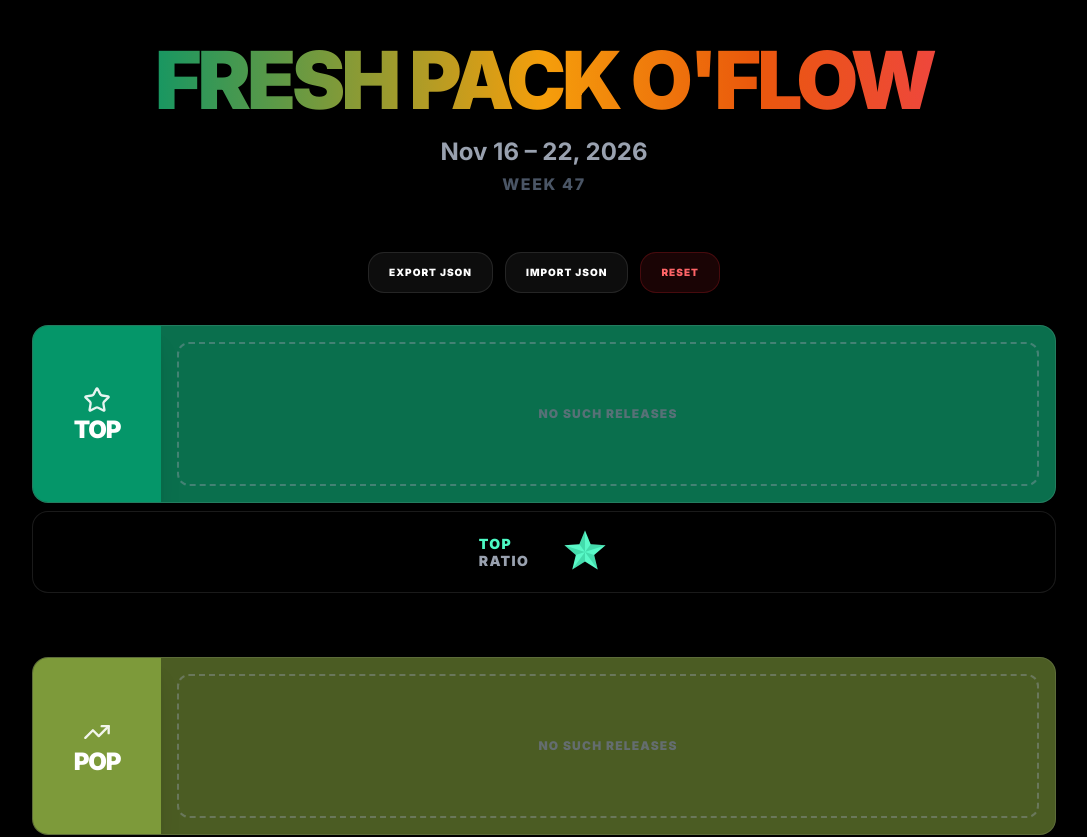
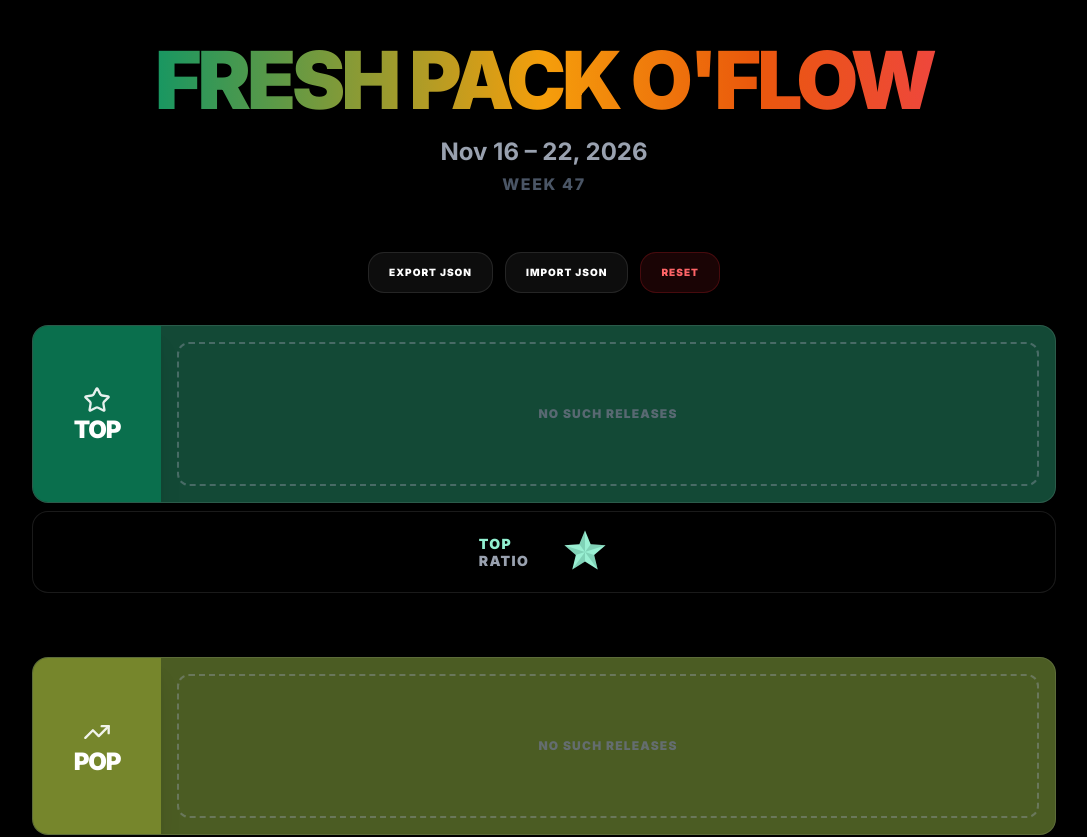
Before and after one commit to gianneefm/fresh-pack, a React (Vite) app: page / in a window 1280 px wide. Shown: the top 837 px of the page, without its empty margins (96-1183 px from the left). Built offline with nearby package versions, Linux system fonts and the light colour scheme; the HTML template or start-up script is replaced by a standard one.

Commit message:
Update App.jsx

```diff
--- a/src/App.jsx
+++ b/src/App.jsx
@@ -1265,8 +1265,8 @@ const FreshPackOFlow = () => {
   // rowBgColor используется только для расчёта цветов звёзд в футерах тиров и секторов диаграммы,
   // listBgColor (примерные hex-цвета из w27: Tailwind-цвет с 60% прозрачностью поверх чёрного фона) используется как фон строки с карточками.
   const tierBase = useMemo(() => [
-    { label: "TOP", icon: Star, bgColor: "#059669", rowBgColor: "#4df9c3", listBgColor: "#0A6F4D", textColorClass: "text-white" },
-    { label: "POP", icon: TrendingUp, bgColor: "#7d9a3a", rowBgColor: "#ecffbd", listBgColor: "#4B5C23", textColorClass: "text-white" },
+    { label: "TOP", icon: Star, bgColor: "#0a6f4d", rowBgColor: "#92efce", listBgColor: "#134936", textColorClass: "text-white" },
+    { label: "POP", icon: TrendingUp, bgColor: "#76862c", rowBgColor: "#ecffbd", listBgColor: "#4B5C23", textColorClass: "text-white" },
     { label: "MOP", icon: Minus, bgColor: "#f59e0b", rowBgColor: "#ffe089", listBgColor: "#935F07", textColorClass: "text-white" },
     { label: "FLOP", icon: TrendingDown, bgColor: "#ea580c", rowBgColor: "#f9b18b", listBgColor: "#95450D", textColorClass: "text-white" },
     { label: "STOP", icon: XCircle, bgColor: "#ef4444", rowBgColor: "#fc8585", listBgColor: "#841717", textColorClass: "text-white" }
```
